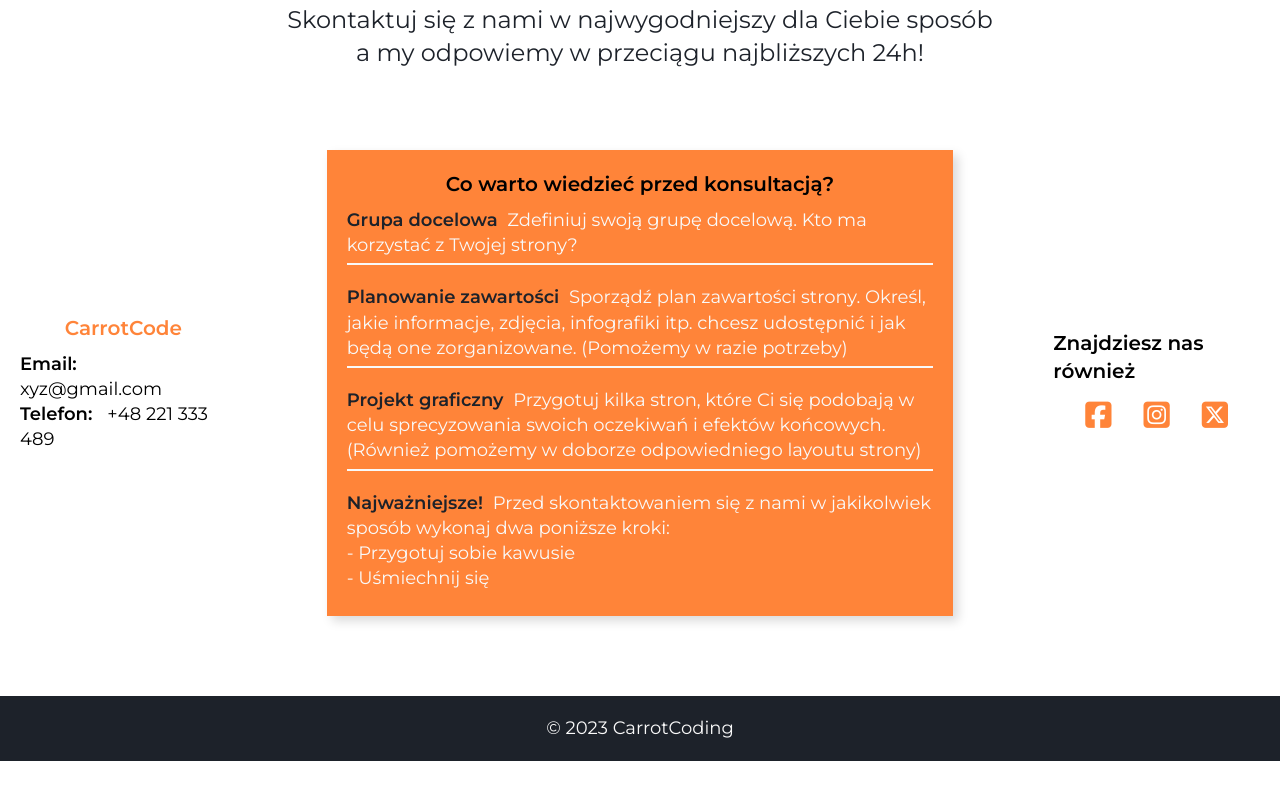
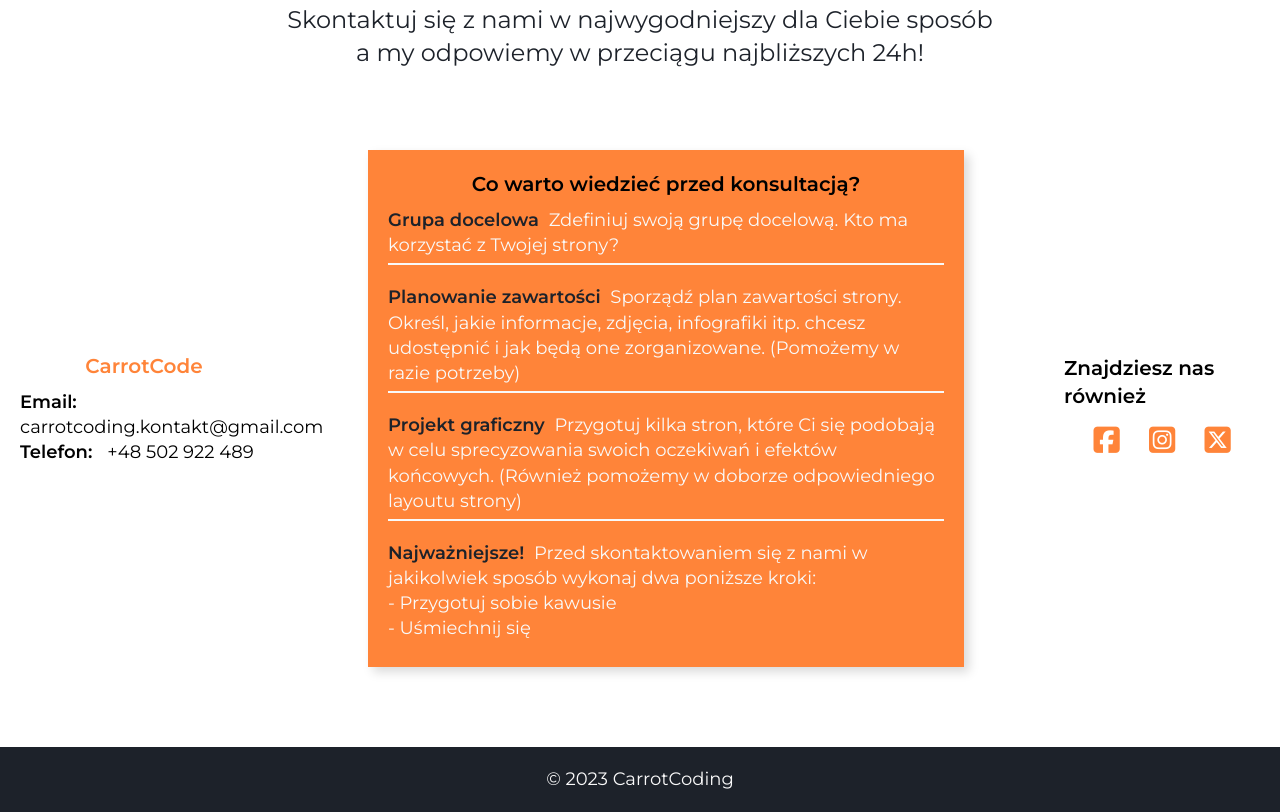
Before and after one commit to Dimii3/CarrotCode-website, a plain HTML site: page index.html in a window 1280 px wide. Shown: the part 4558-5370 px from the top of the page. Before the commit the page ends 5319 px from the top, so only its background shows below. Drawn offline with Linux system fonts and the light colour scheme.

Commit message:
edited contact section

```diff
--- a/index.html
+++ b/index.html
@@ -398,8 +398,8 @@
 						<div class="contact-ways">
 							<h3 class="contact-ways__brand">CarrotCode</h3>
 							<ul class="contact-list">
-								<li class="contact-list__item"><span>Email: </span> xyz@gmail.com</li>
-								<li class="contact-list__item"><span>Telefon: </span>+48 221 333 489</li>
+								<li class="contact-list__item"><span>Email: </span> carrotcoding.kontakt@gmail.com</li>
+								<li class="contact-list__item"><span>Telefon: </span>+48 502 922 489</li>
 							</ul>
 						</div>
 						<div class="contact-info">
```
